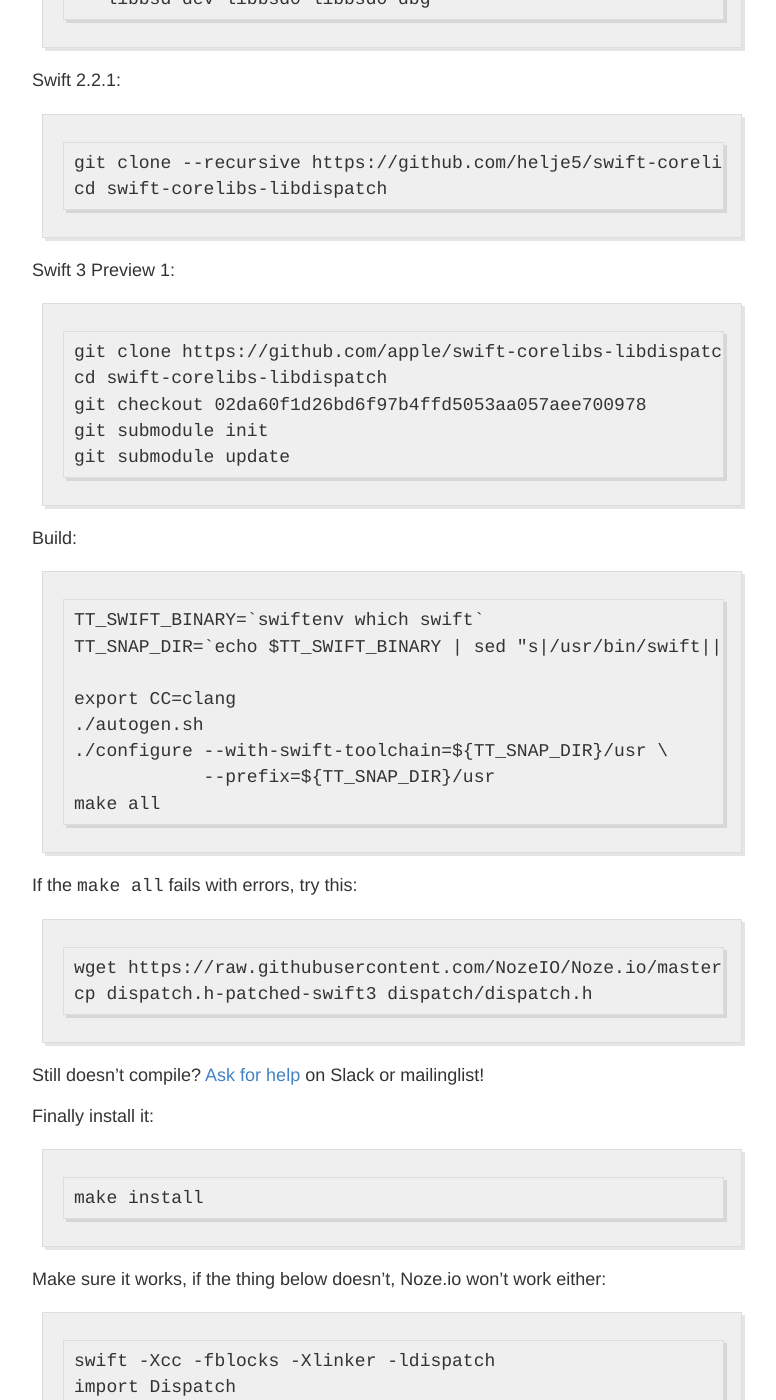
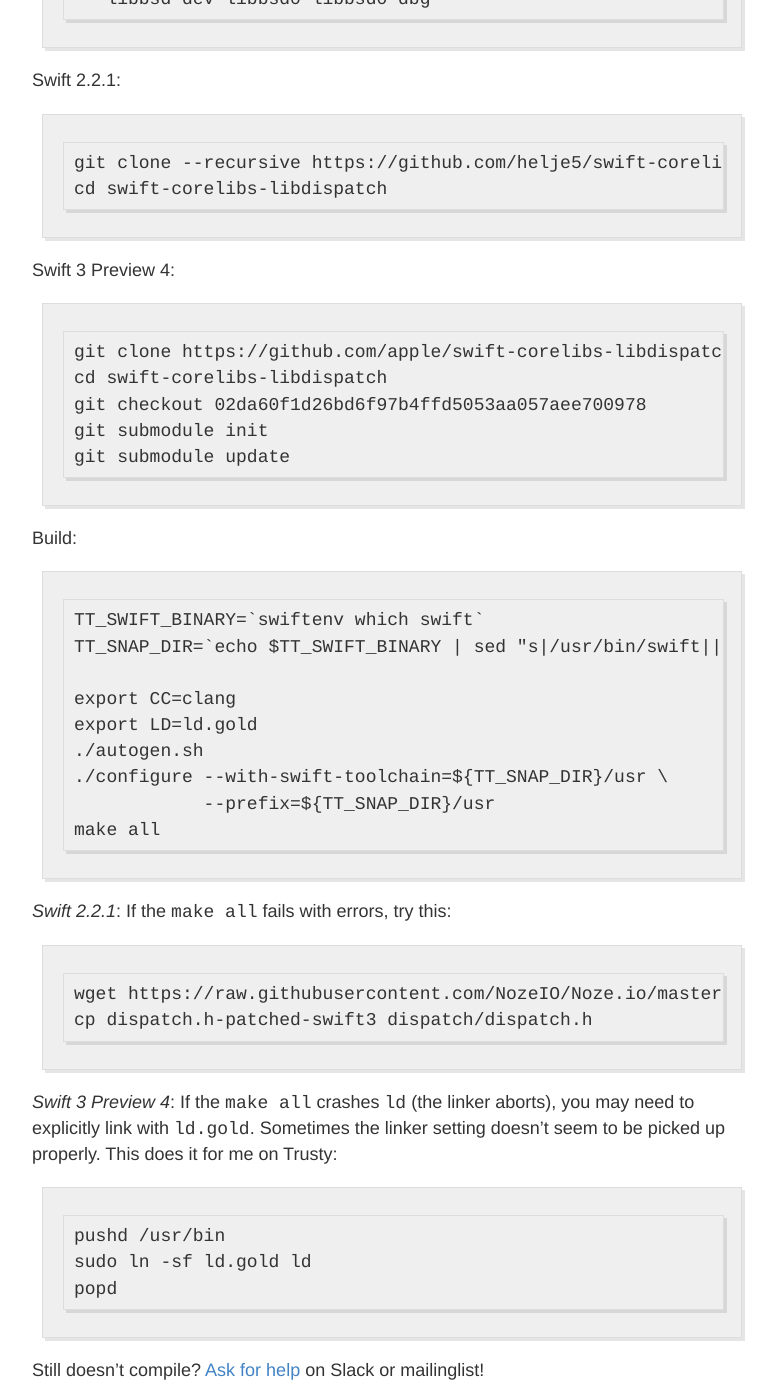
Before and after one commit to NozeIO/NozeIO.github.io, a Jekyll site: the page built from install-swift.md, in a window 1280 px wide and 1400 px high, scrolled down 2284 px. Shown: the whole window, without its empty margins (248-1024 px from the left). Built offline with Jekyll 4.4.1, drawn with Linux system fonts in a browser that asks for light colours; comment, search, counter and statistics services are not loaded; some of the changed text lies outside the part shown.

Commit message:
Update build instructions to use `ld.gold` on tuxOS

```diff
--- a/install-swift.md
+++ b/install-swift.md
@@ -47,11 +47,11 @@
 
     swiftenv install https://swift.org/builds/swift-2.2.1-release/ubuntu1510/swift-2.2.1-RELEASE/swift-2.2.1-RELEASE-ubuntu15.10.tar.gz
 
-### Ubuntu with Swift 3 Preview 1
+### Ubuntu with Swift 3 Preview 4
 
     swiftenv install SWIFT_SNAPSHOT_NAME=swift-3.0-preview-1
 
-### macOS with Swift 3 Preview 1
+### macOS with Swift 3 Preview 2
 
 Install an Xcode 8 beta, available for free at
 [developer.apple.com](https://developer.apple.com/xcode/download/).
@@ -92,7 +92,7 @@
     git clone --recursive https://github.com/helje5/swift-corelibs-libdispatch.git
     cd swift-corelibs-libdispatch
 
-Swift 3 Preview 1:
+Swift 3 Preview 4:
 
     git clone https://github.com/apple/swift-corelibs-libdispatch.git
     cd swift-corelibs-libdispatch
@@ -106,15 +106,25 @@
     TT_SNAP_DIR=`echo $TT_SWIFT_BINARY | sed "s|/usr/bin/swift||g"`
 
     export CC=clang
+    export LD=ld.gold
     ./autogen.sh
     ./configure --with-swift-toolchain=${TT_SNAP_DIR}/usr \
                 --prefix=${TT_SNAP_DIR}/usr
     make all
 
-If the `make all` fails with errors, try this:
+*Swift 2.2.1*: If the `make all` fails with errors, try this:
 
     wget https://raw.githubusercontent.com/NozeIO/Noze.io/master/xcconfig/dispatch.h-patched-swift3
     cp dispatch.h-patched-swift3 dispatch/dispatch.h
+
+*Swift 3 Preview 4*: If the `make all` crashes `ld` (the linker aborts), you may
+need to explicitly link with `ld.gold`.
+Sometimes the linker setting doesn't seem to be picked up properly.
+This does it for me on Trusty:
+
+    pushd /usr/bin
+    sudo ln -sf ld.gold ld
+    popd
 
 Still doesn't compile? [Ask for help](/about/#contact) on Slack or mailinglist!
 
```
Also changed, not shown: other parts of install-swift.md (+1 -1 lines).
